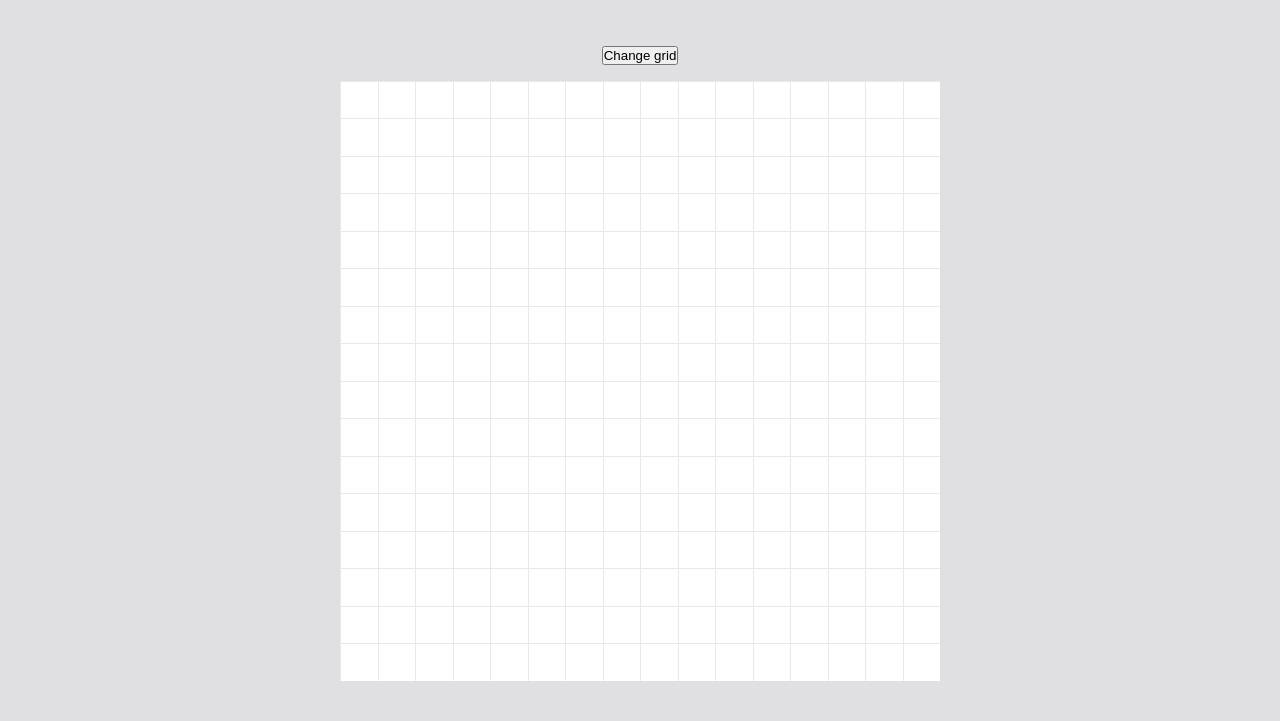
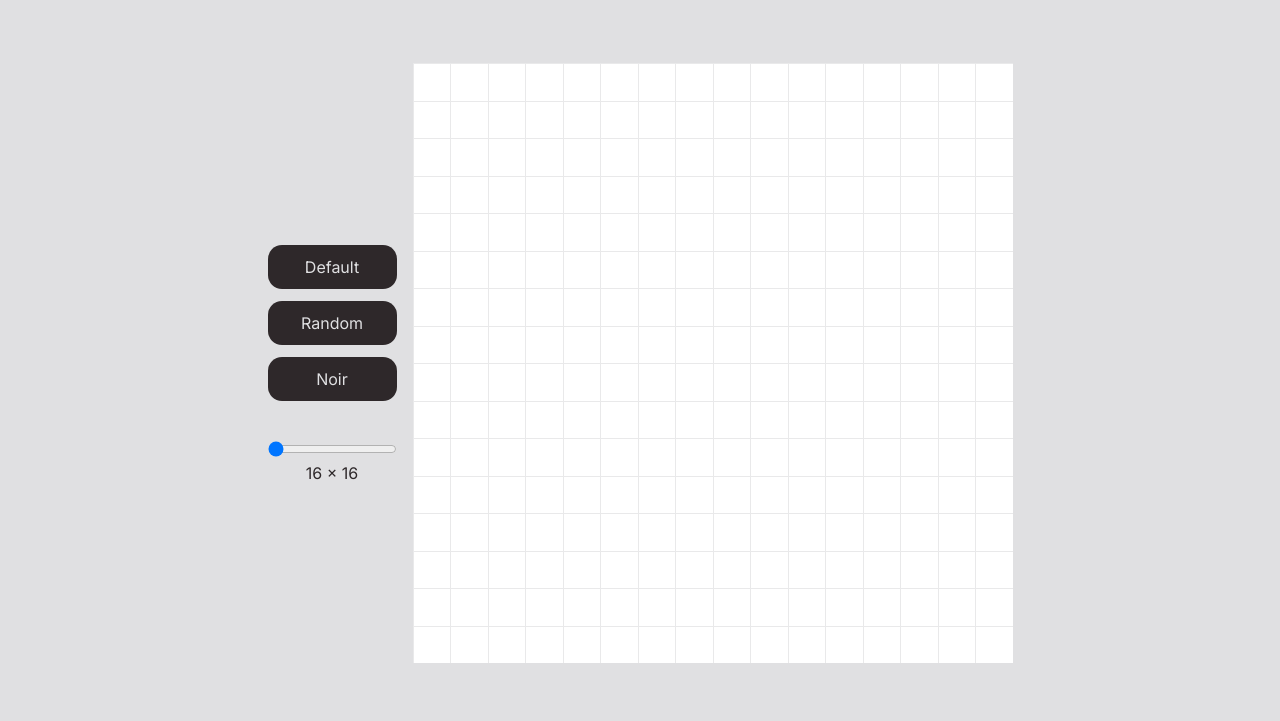
Before and after one commit to kaoricut/odin-draw, a plain HTML site: page index.html in a window 1280 px wide. Shown: the top 721 px of the page. Drawn offline with Linux system fonts and the light colour scheme.

Commit message:
Implement grid size change with a range element

```diff
--- a/app.js
+++ b/app.js
@@ -3,19 +3,19 @@ let currentGrid = DEFAULT_GRID;
 
 document.addEventListener("DOMContentLoaded", createCanvasGrid, { once: true });
 
-const changeGridBtn = document.querySelector(".js-change-grid");
-changeGridBtn.addEventListener("click", () => {
-  let newGridSize = +prompt("Enter the grid size", 16);
+const changeGridElement = document.querySelector(".js-change-grid");
+changeGridElement.addEventListener("change", (event) => {
+  newGridSize = event.target.value;
+  updateRangeUI(newGridSize);
 
-  if (!newGridSize || newGridSize < 16) {
-    newGridSize = 16;
-  } else if (newGridSize > 128) {
-    newGridSize = 128;
-  }
-
-  currentGrid = newGridSize;
+  currentGrid = +newGridSize;
   createCanvasGrid();
 });
+
+function updateRangeUI(newValue) {
+  const currentSizeUI = document.querySelector(".range__grid-size");
+  currentSizeUI.textContent = `${newValue} x ${newValue}`;
+}
 
 function createCanvasGrid() {
   const canvasElement = document.querySelector(".canvas");
--- a/index.html
+++ b/index.html
@@ -11,7 +11,17 @@
 </head>
 <body>
   <main class="main">
-    <button class="main__button js-change-grid">Change grid</button>
+    <aside class="aside main__aside">
+      <div class="aside__modes js-modes-control">
+        <button class="mode__btn">Default</button>
+        <button class="mode__btn">Random</button>
+        <button class="mode__btn">Noir</button>
+      </div>
+      <label for="range" class="range__wrapper">
+        <input type="range" name="range" class="range main__range js-change-grid" min="16" max="128" value="16"></input>
+        <span class="range__grid-size">16 x 16</span>
+      </label>
+    </aside>
     <div class="canvas"></div>
   </main>
   <footer class="footer">
--- a/style.css
+++ b/style.css
@@ -29,10 +29,47 @@ body {
   display: flex;
   align-items: center;
   justify-content: center;
-  flex-direction: column;
   gap: 16px;
   padding: 16px;
   flex-grow: 1;
+}
+
+.aside__modes {
+  display: flex;
+  flex-direction: column;
+  gap: 12px;
+  margin-bottom: 40px;
+}
+
+.mode__btn {
+  padding: 12px 30px;
+  font-family: inherit;
+  font-size: 16px;
+  color: #E0E0E2;
+  background: #2E282A;
+  border: 0;
+  border-radius: 14px;
+  transition: all .3s ease-out;
+  cursor: pointer;
+}
+
+.mode__btn:hover {
+  transform: scale(1.1);
+  background: #E7CFBC;
+  color: #2E282A;
+}
+
+.mode__btn:active {
+  transform: scale(0.9);
+  background: #E7CFBC;
+  color: #2E282A;
+}
+
+.range__wrapper {
+  display: flex;
+  flex-direction: column;
+  align-items: center;
+  gap: 8px;
 }
 
 .canvas {
```
